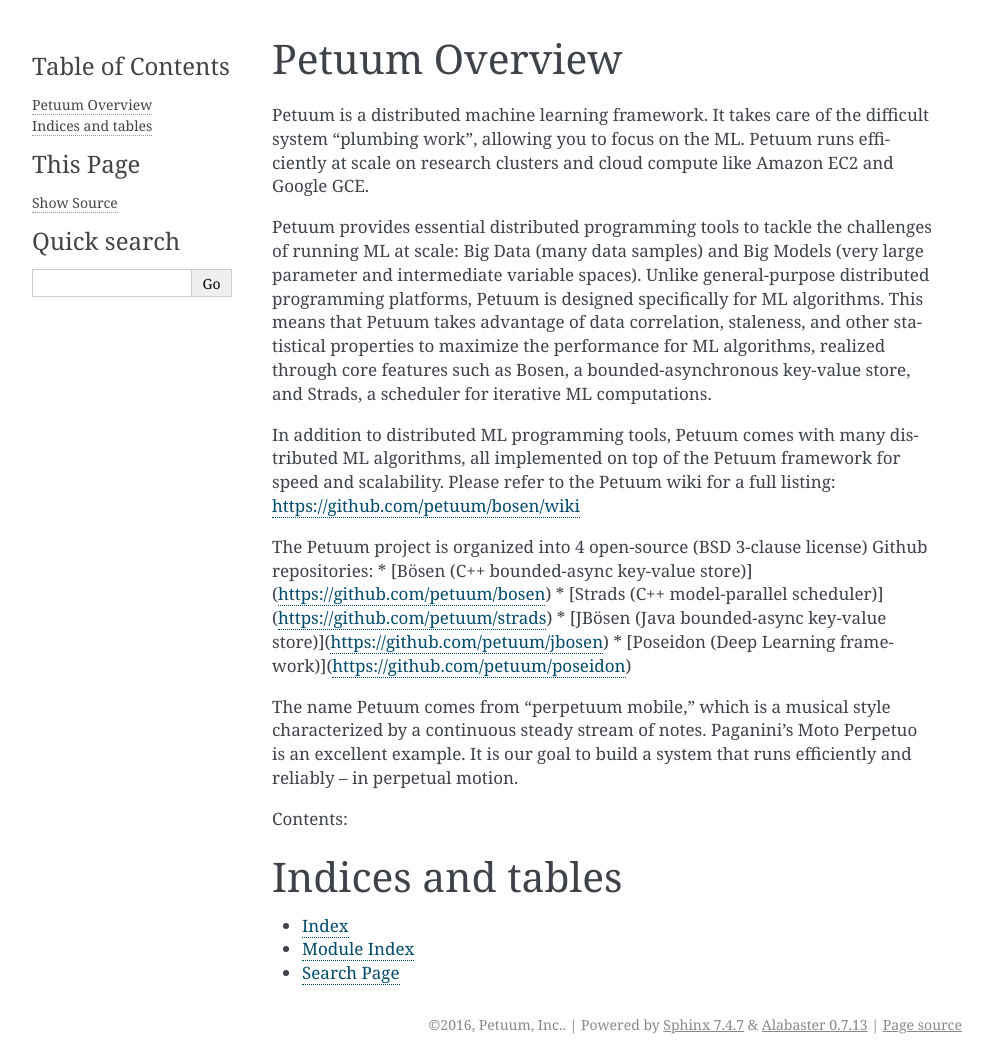
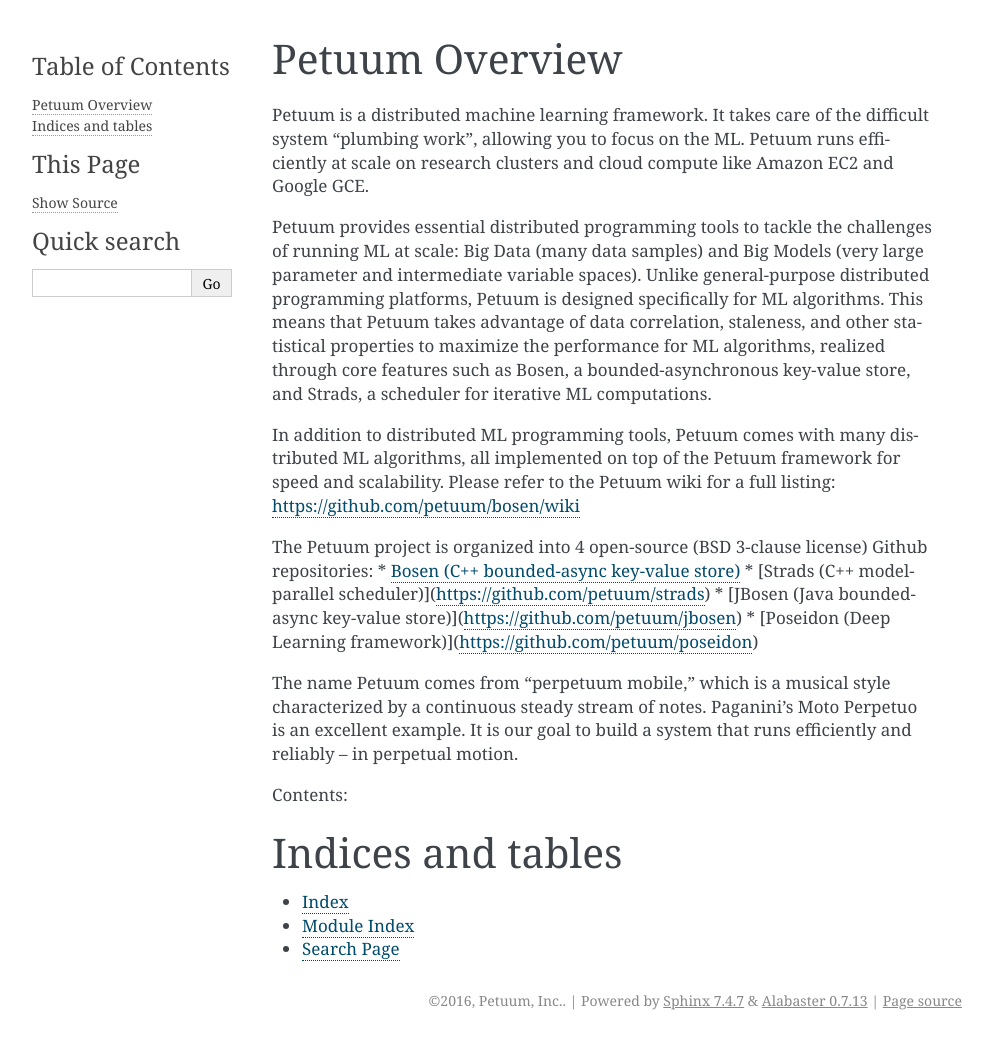
Before and after one commit to sailing-pmls/pmls.readthedocs.io, a Sphinx documentation site: the page built from docs/index.rst, in a window 1280 px wide. Shown: the whole page, without its empty margins (148-1140 px from the left). Built offline with Sphinx 7.4.7, drawn with Linux system fonts in a browser that asks for light colours; after the commit the page ends 1040 px from its top, so only the background shows below that.

Commit message:
Update index.rst

```diff
--- a/docs/index.rst
+++ b/docs/index.rst
@@ -13,9 +13,9 @@ Petuum provides essential distributed programming tools to tackle the challenges
 In addition to distributed ML programming tools, Petuum comes with many distributed ML algorithms, all implemented on top of the Petuum framework for speed and scalability. Please refer to the Petuum wiki for a full listing: https://github.com/petuum/bosen/wiki
 
 The Petuum project is organized into 4 open-source (BSD 3-clause license) Github repositories:
-* [Bösen (C++ bounded-async key-value store)](https://github.com/petuum/bosen)
+* `Bosen (C++ bounded-async key-value store) <https://github.com/petuum/bosen>`_
 * [Strads (C++ model-parallel scheduler)](https://github.com/petuum/strads)
-* [JBösen (Java bounded-async key-value store)](https://github.com/petuum/jbosen)
+* [JBosen (Java bounded-async key-value store)](https://github.com/petuum/jbosen)
 * [Poseidon (Deep Learning framework)](https://github.com/petuum/poseidon)
 
 The name Petuum comes from "perpetuum mobile," which is a musical style characterized by a continuous steady stream of notes. Paganini's Moto Perpetuo is an excellent example. It is our goal to build a system that runs efficiently and reliably -- in perpetual motion.
```
